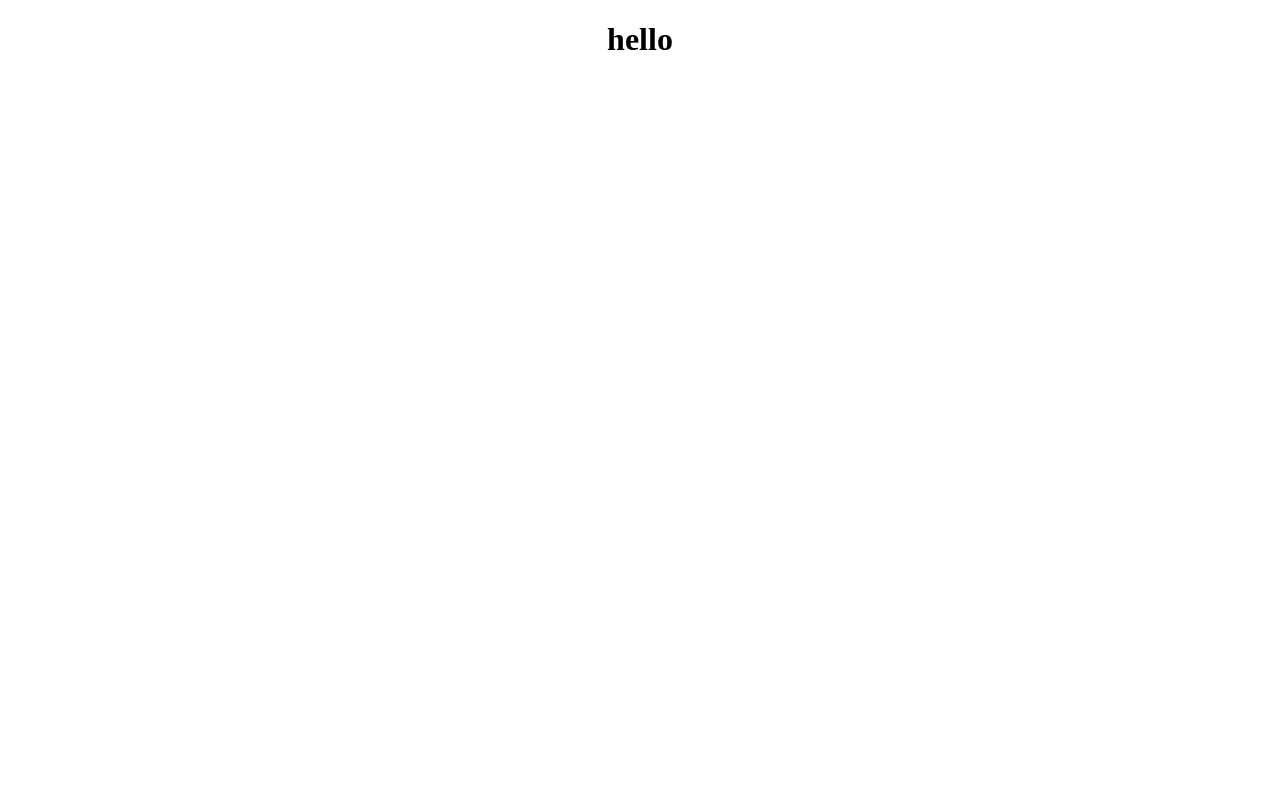
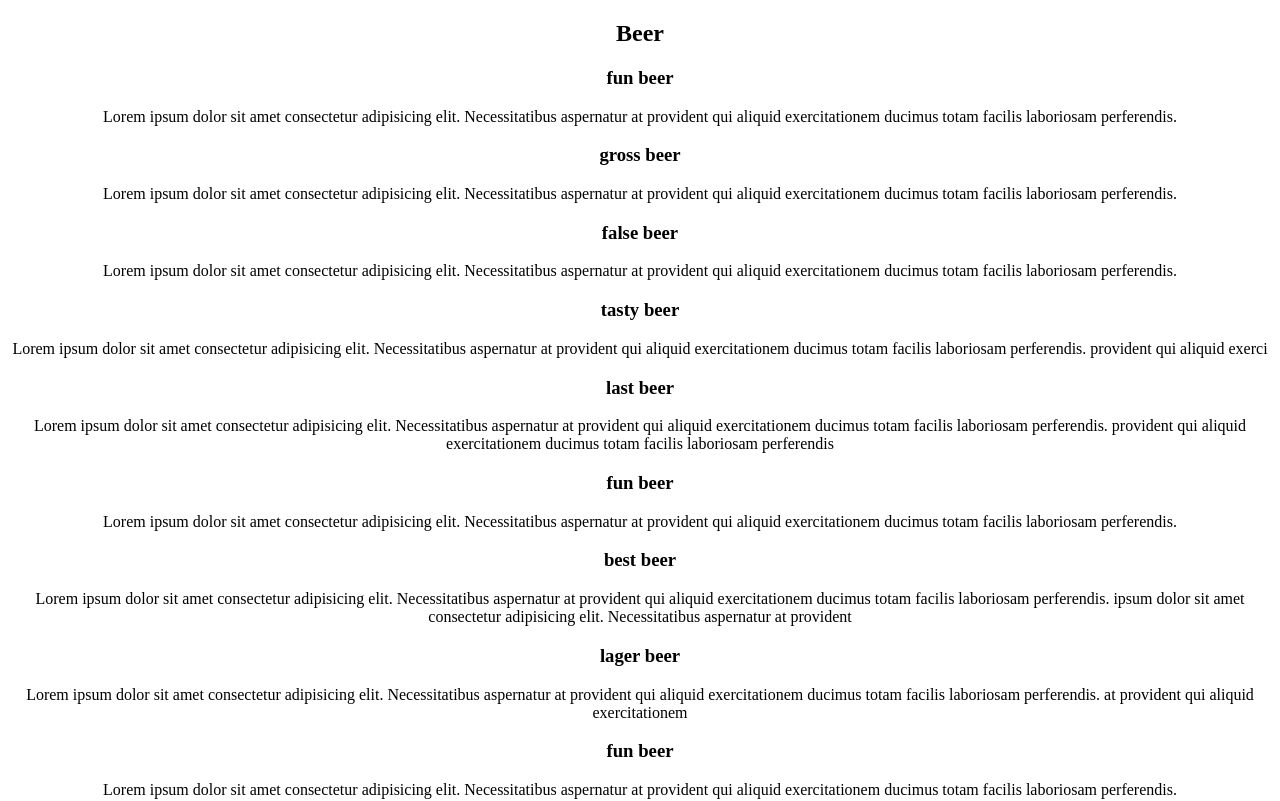
Before and after one commit to dustin100/favs-app, a React (Create React App) app: page / in a window 1280 px wide. Shown: the top 801 px of the page. Built offline with nearby package versions, Linux system fonts and the light colour scheme.

Commit message:
setup skeleton layout

```diff
--- a/src/App.js
+++ b/src/App.js
@@ -1,9 +1,10 @@
 import './App.css';
+import CategoryPage from './components/pages/CategoryPage'
 
 const App = () => {
 	return (
 		<div className='App'>
-			<h1>hello</h1>
+			<CategoryPage />
 		</div>
 	);
 };
--- /dev/null
+++ b/src/components/pages/CategoryPage.js
@@ -0,0 +1,25 @@
+import React from 'react';
+import Column from '../ui/Column';
+import { fakeData } from '../../fakeData';
+import CurrentCategory from '../ui/CurrentCategory';
+
+// Pull in data from DB
+
+// Show three columns for each category
+
+// If category doesn't have data prompt user to add a new card
+
+// If category has data sort into columns by rating
+
+const CategoryPage = (props) => {
+	return (
+		<div>
+			<CurrentCategory category='Beer'/>
+			<Column cards={fakeData} />
+			<Column cards={fakeData} />
+			<Column cards={fakeData} />
+		</div>
+	);
+};
+
+export default CategoryPage;
--- /dev/null
+++ b/src/components/ui/Card.js
@@ -0,0 +1,13 @@
+import React from 'react';
+
+const Card = ({ name, rating, notes }) => {
+	return (
+		<div className='card'>
+			<h3>{name}</h3>
+			<div className='starCount'>{rating}</div>
+			<p className='notes'>{notes}</p>
+		</div>
+	);
+};
+
+export default Card;
--- /dev/null
+++ b/src/components/ui/Column.js
@@ -0,0 +1,15 @@
+import React from 'react';
+import Card from './Card';
+
+const Column = ({ cards }) => {
+	if (cards) {
+		const listOfCards = cards.map((card) => {
+			return <Card name={card.name} rating={card.rating} notes={card.notes} />;
+        });
+        return listOfCards
+	}
+
+	return <div className='col'>listOfCards</div>;
+};
+
+export default Column;
--- /dev/null
+++ b/src/components/ui/CurrentCategory.js
@@ -0,0 +1,12 @@
+import React, { Fragment } from 'react';
+
+
+const CurrentCategory = ({ category }) => {
+	return (
+		<Fragment>
+			<h2>{category}</h2>
+		</Fragment>
+	);
+};
+
+export default CurrentCategory;
--- /dev/null
+++ b/src/fakeData.js
@@ -0,0 +1,50 @@
+export const fakeData = [
+	{
+		name: 'fun beer',
+		rating: [true, false, false],
+		notes:
+			'Lorem ipsum dolor sit amet consectetur adipisicing elit. Necessitatibus aspernatur at provident qui aliquid exercitationem ducimus totam facilis laboriosam perferendis.',
+	},
+	{
+		name: 'gross beer',
+		rating: [false, false, false],
+		notes:
+			'Lorem ipsum dolor sit amet consectetur adipisicing elit. Necessitatibus aspernatur at provident qui aliquid exercitationem ducimus totam facilis laboriosam perferendis.',
+	},
+	{
+		name: 'false beer',
+		rating: [true, false, false],
+		notes:
+			'Lorem ipsum dolor sit amet consectetur adipisicing elit. Necessitatibus aspernatur at provident qui aliquid exercitationem ducimus totam facilis laboriosam perferendis.',
+	},
+	{
+		name: 'tasty beer',
+		rating: [true, true, true],
+		notes:
+			'Lorem ipsum dolor sit amet consectetur adipisicing elit. Necessitatibus aspernatur at provident qui aliquid exercitationem ducimus totam facilis laboriosam perferendis. provident qui aliquid exerci',
+	},
+	{
+		name: 'last beer',
+		rating: [false, false, false],
+		notes:
+			'Lorem ipsum dolor sit amet consectetur adipisicing elit. Necessitatibus aspernatur at provident qui aliquid exercitationem ducimus totam facilis laboriosam perferendis. provident qui aliquid exercitationem ducimus totam facilis laboriosam perferendis',
+	},
+	{
+		name: 'fun beer',
+		rating: [true, false, false],
+		notes:
+			'Lorem ipsum dolor sit amet consectetur adipisicing elit. Necessitatibus aspernatur at provident qui aliquid exercitationem ducimus totam facilis laboriosam perferendis.',
+	},
+	{
+		name: 'best beer',
+		rating: [true, true, true],
+		notes:
+			'Lorem ipsum dolor sit amet consectetur adipisicing elit. Necessitatibus aspernatur at provident qui aliquid exercitationem ducimus totam facilis laboriosam perferendis. ipsum dolor sit amet consectetur adipisicing elit. Necessitatibus aspernatur at provident',
+	},
+	{
+		name: 'lager beer',
+		rating: [true, true, true],
+		notes:
+			'Lorem ipsum dolor sit amet consectetur adipisicing elit. Necessitatibus aspernatur at provident qui aliquid exercitationem ducimus totam facilis laboriosam perferendis. at provident qui aliquid exercitationem ',
+	},
+];
```
Also changed, not shown: src/components/pages/DashboardPage.js (added, +11 -0 lines), src/components/pages/LandingPage.js (added, +13 -0 lines), src/components/ui/Button.js (added, +11 -0 lines).
